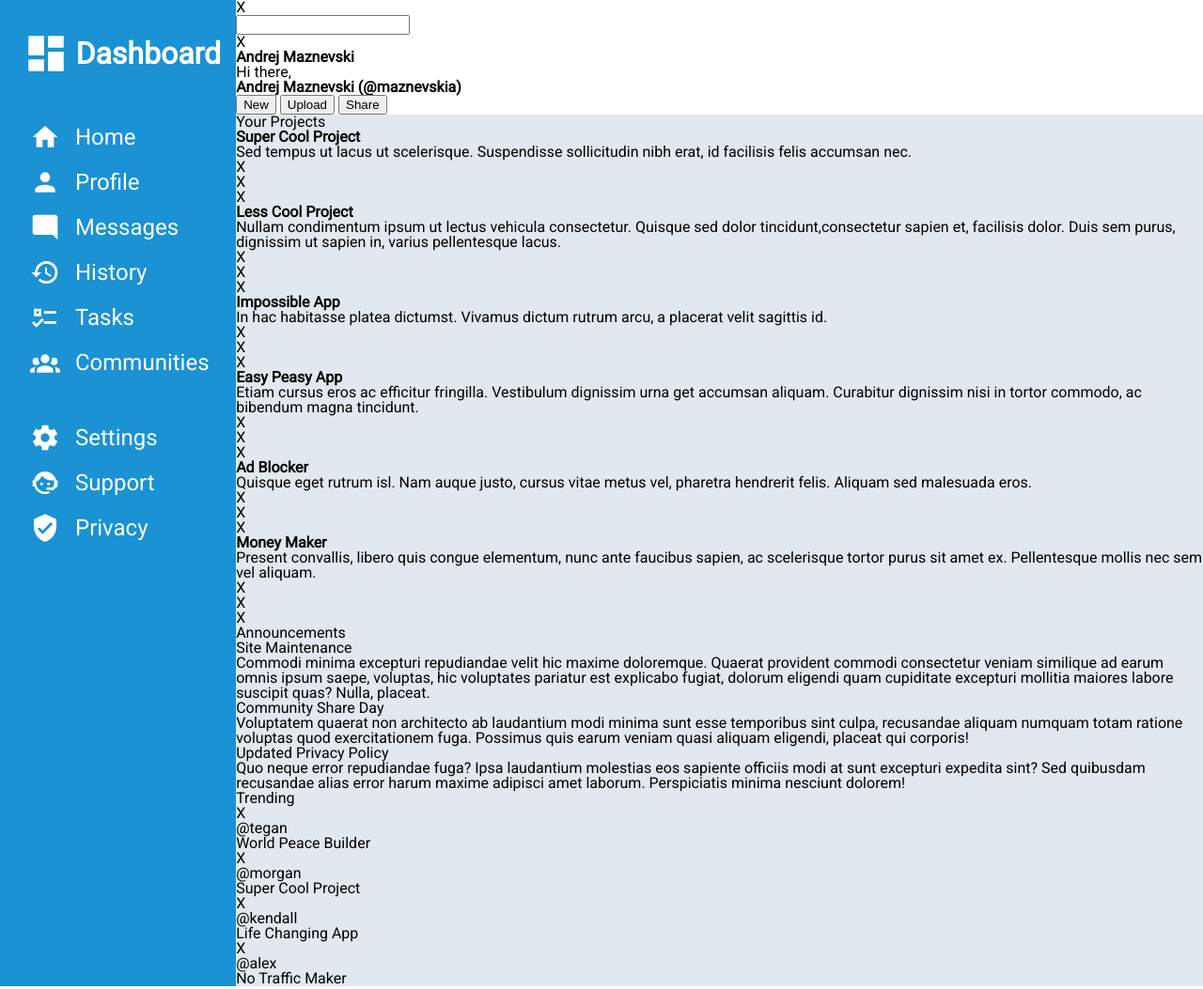
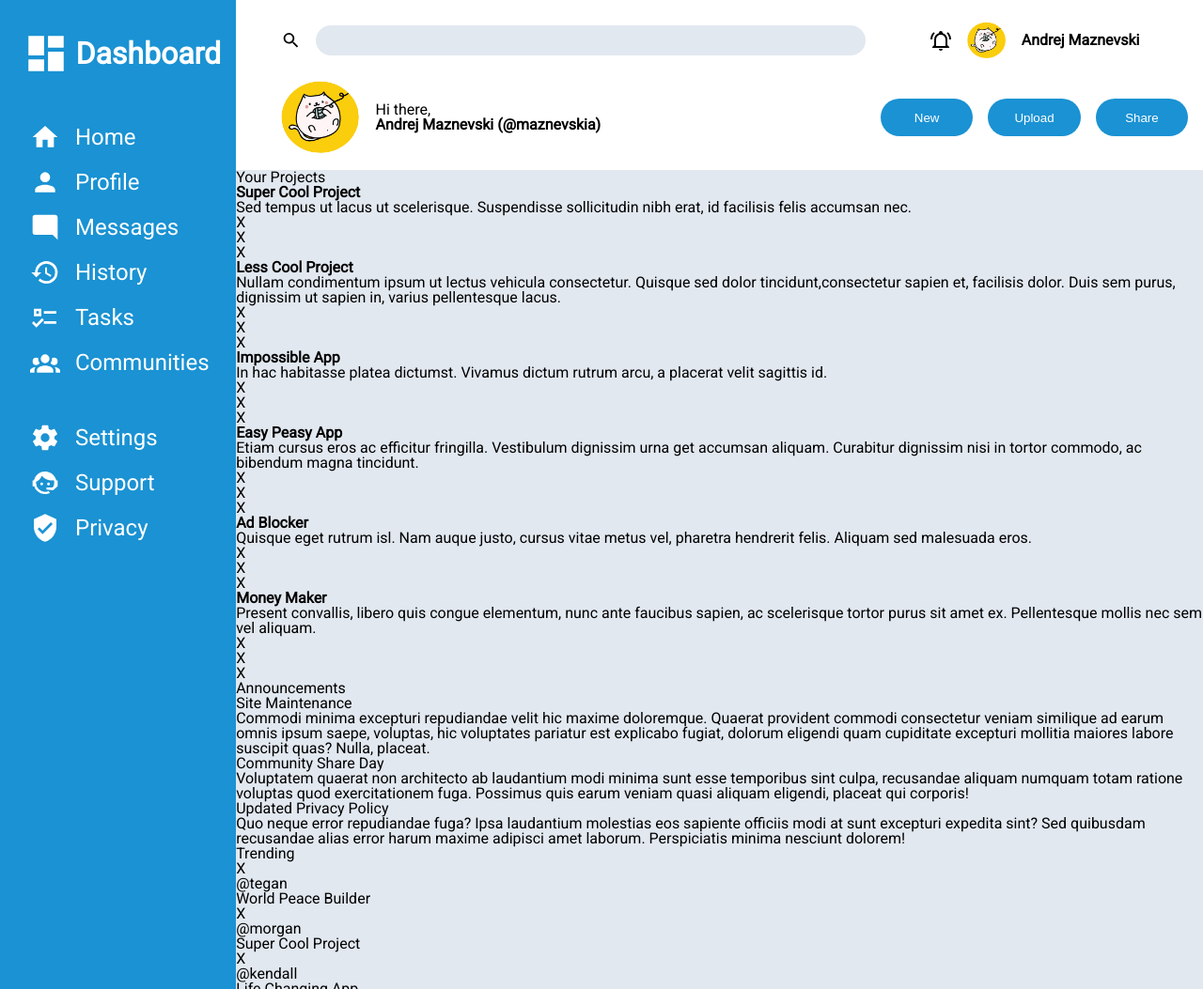
Before and after one commit to maznevskia/admin-dashboard, a plain HTML site: page index.html in a window 1280 px wide. Shown: the top 1053 px of the page at 94% size. Drawn offline with Linux system fonts and the light colour scheme.

Commit message:
Header Setup

```diff
--- a/index.html
+++ b/index.html
@@ -59,18 +59,18 @@
 
     <div id="header">
         <div id="search">
-            <p class="icon">X</p>
+            <svg style="width:24px;height:24px" viewBox="0 0 24 24"><path fill="currentColor" d="M9.5,3A6.5,6.5 0 0,1 16,9.5C16,11.11 15.41,12.59 14.44,13.73L14.71,14H15.5L20.5,19L19,20.5L14,15.5V14.71L13.73,14.44C12.59,15.41 11.11,16 9.5,16A6.5,6.5 0 0,1 3,9.5A6.5,6.5 0 0,1 9.5,3M9.5,5C7,5 5,7 5,9.5C5,12 7,14 9.5,14C12,14 14,12 14,9.5C14,7 12,5 9.5,5Z" /></svg>
             <input type="text" name="searchbar" id="searchbar">
         </div>
 
         <div id="profile">
-            <p class="icon">X</p>
-            <picture class="profile-picture"></picture>
+            <svg style="width:24px;height:24px" viewBox="0 0 24 24"><path fill="currentColor" d="M10,21H14A2,2 0 0,1 12,23A2,2 0 0,1 10,21M21,19V20H3V19L5,17V11C5,7.9 7.03,5.17 10,4.29C10,4.19 10,4.1 10,4A2,2 0 0,1 12,2A2,2 0 0,1 14,4C14,4.1 14,4.19 14,4.29C16.97,5.17 19,7.9 19,11V17L21,19M17,11A5,5 0 0,0 12,6A5,5 0 0,0 7,11V18H17V11M19.75,3.19L18.33,4.61C20.04,6.3 21,8.6 21,11H23C23,8.07 21.84,5.25 19.75,3.19M1,11H3C3,8.6 3.96,6.3 5.67,4.61L4.25,3.19C2.16,5.25 1,8.07 1,11Z" /></svg>
+            <img src="./images/profile-picture.png" alt="logo">
             <h3>Andrej Maznevski</h3>
         </div>
 
         <div id="welcome">
-            <picture class="profile-picture bigger"></picture>
+            <img src="./images/profile-picture.png" alt="logo">
             <div class="welcome-text">
                 <p>Hi there,</p>
                 <h2>Andrej Maznevski (@maznevskia)</h2>
--- a/style.css
+++ b/style.css
@@ -89,6 +89,79 @@ svg {
     grid-column: 2 / 3;
     grid-row: 1 / 2;
     background-color: #fff;
+    display: grid;
+    gap: 1rem;
+    grid-template-columns: 2fr 1fr;
+    grid-template-rows: 1fr 1.5fr;
+    margin: 1rem;
+}
+
+#header > * {
+    display: flex;
+    align-items: center;
+    justify-content: center;
+}
+
+#search {
+    grid-column: 1 / 2;
+    grid-row: 1 / 2;
+    justify-content: left;
+    padding-left: 2rem;
+}
+
+
+#search > input {
+    width: 100%;
+    height: 2rem;
+    padding: 0 1rem;
+    background-color: #e2e8f0;
+    border: 0;
+    border-radius: 1rem;
+}
+
+#profile {
+    grid-column: 2 / 3;
+    grid-row: 1 / 2;
+    display: flex;
+    gap: 1rem;
+}
+
+#profile > svg {
+    margin: 0;
+}
+
+#profile > img {
+    max-height: 5vh;
+    max-width: auto;
+}
+
+#welcome {
+    grid-row: 2 / 3;
+    grid-column: 1 / 2;
+    justify-content: left;
+    padding-left: 2rem;
+    gap: 1rem;
+}
+
+#welcome > img {
+    max-height: 10vh;
+    max-width: auto;
+}
+
+#actions {
+    grid-row: 2 / 3;
+    grid-column: 2 / 3;
+    display: flex;
+    justify-content: space-between;
+}
+
+#actions > button {
+    background-color: #1a92d3;
+    color: white;
+    border: 0;
+    border-radius: 2rem;
+    height: 2.5rem;
+    width: 30%;
 }
 
 #content {
```
Also changed, not shown: images/profile-picture.png (added), 2 other files.
